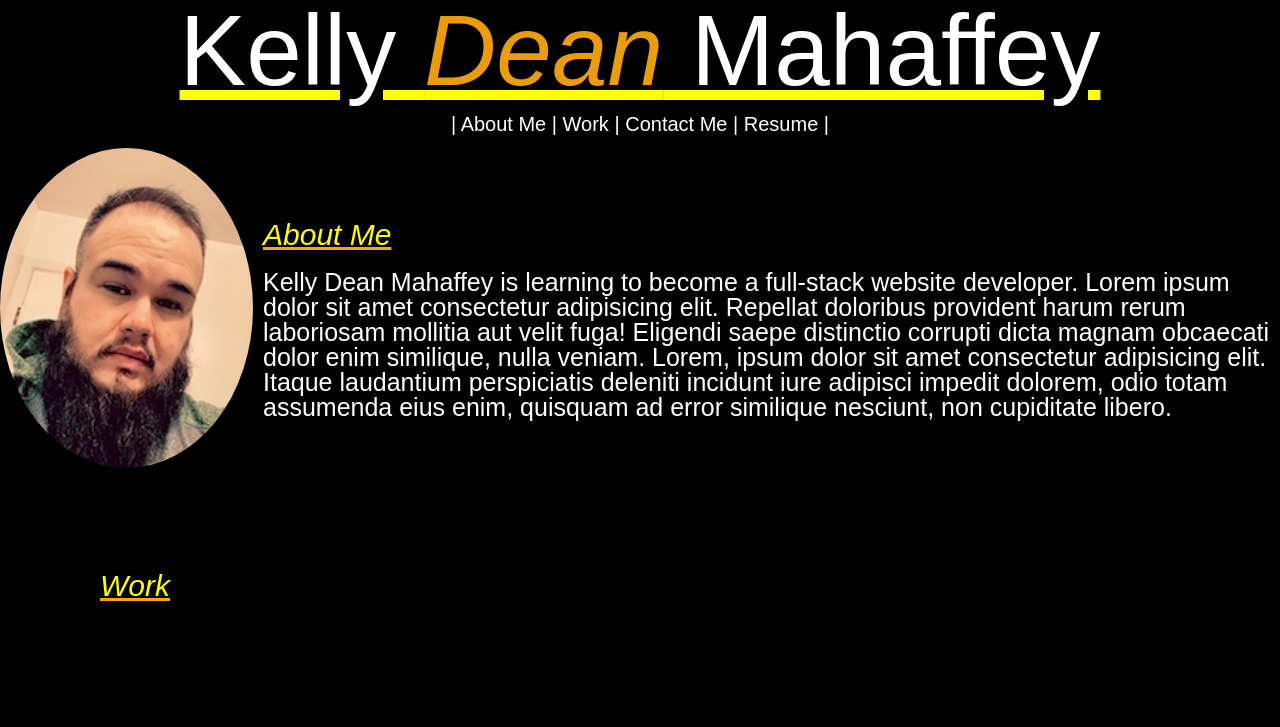
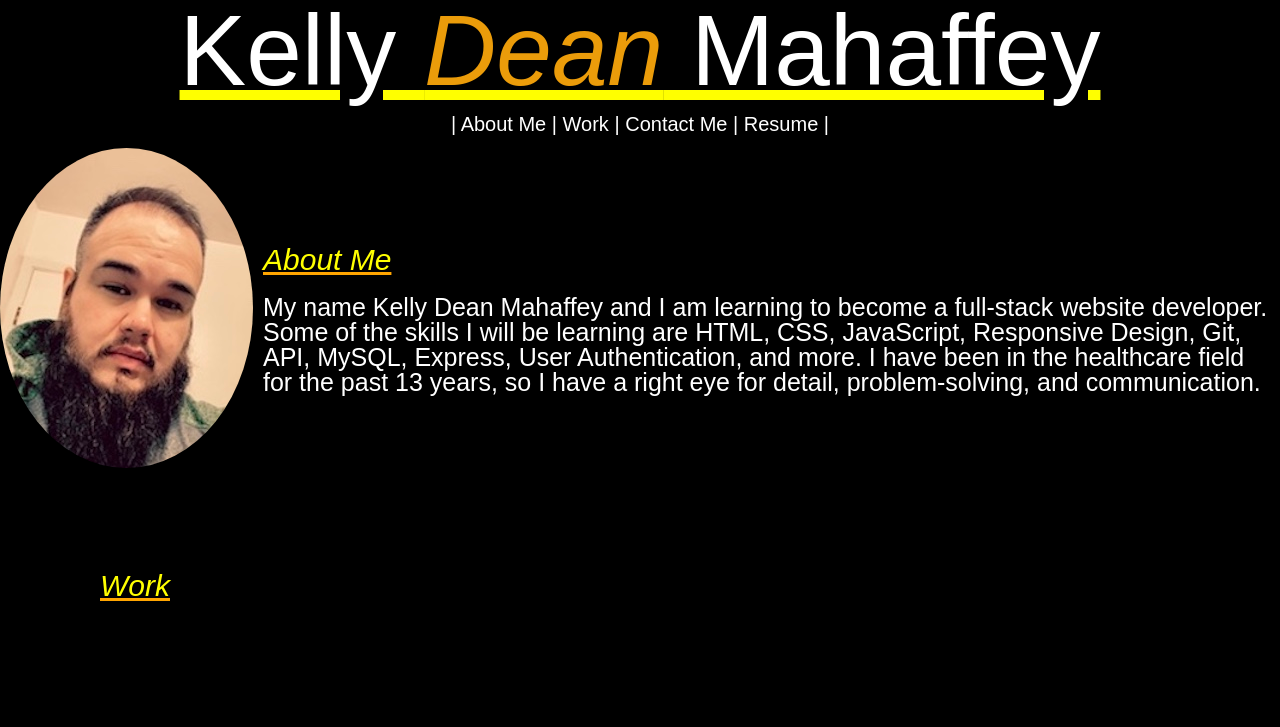
Before and after one commit to DeanMahaffey/portfolio, a plain HTML site: page index.html in a window 1280 px wide. Shown: the top 727 px of the page. Drawn offline with Linux system fonts and the light colour scheme; a web font is replaced by a local one.

Commit message:
updated html file

```diff
--- a/index.html
+++ b/index.html
@@ -38,7 +38,7 @@
 
              <article id="aboutme">
                  <h2>About Me</h2>
-                    <p>Kelly Dean Mahaffey is learning to become a full-stack website developer. Lorem ipsum dolor sit amet consectetur adipisicing elit. Repellat doloribus provident harum rerum laboriosam mollitia aut velit fuga! Eligendi saepe distinctio corrupti dicta magnam obcaecati dolor enim similique, nulla veniam. Lorem, ipsum dolor sit amet consectetur adipisicing elit. Itaque laudantium perspiciatis deleniti incidunt iure adipisci impedit dolorem, odio totam assumenda eius enim, quisquam ad error similique nesciunt, non cupiditate libero. </p>
+                    <p>My name Kelly Dean Mahaffey and I am learning to become a full-stack website developer. Some of the skills I will be learning are HTML, CSS, JavaScript, Responsive Design, Git, API, MySQL, Express, User Authentication, and more. I have been in the healthcare field for the past 13 years, so I have a right eye for detail, problem-solving, and communication.</p>
              </article>
 
         </div>
```
